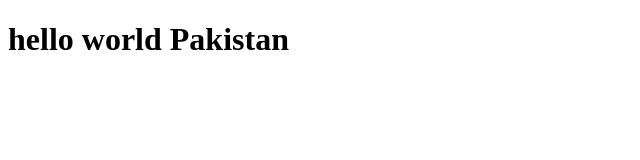
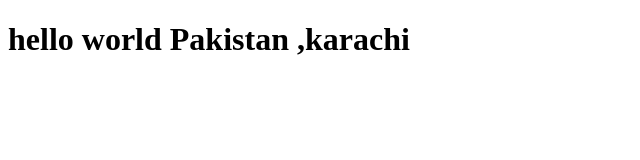
Before and after one commit to Sagarsamrangwani/sagar, a plain HTML site: page index.html in a window 1280 px wide. Shown: the whole page, without its empty margins (0-640 px from the left). Drawn offline with Linux system fonts and the light colour scheme.

Commit message:
Update index.html

```diff
--- a/index.html
+++ b/index.html
@@ -6,6 +6,6 @@
     <title>Document</title>
 </head>
 <body>
-    <h1>hello world Pakistan</h1>
+    <h1>hello world Pakistan ,karachi</h1>
 </body>
 </html>
```
